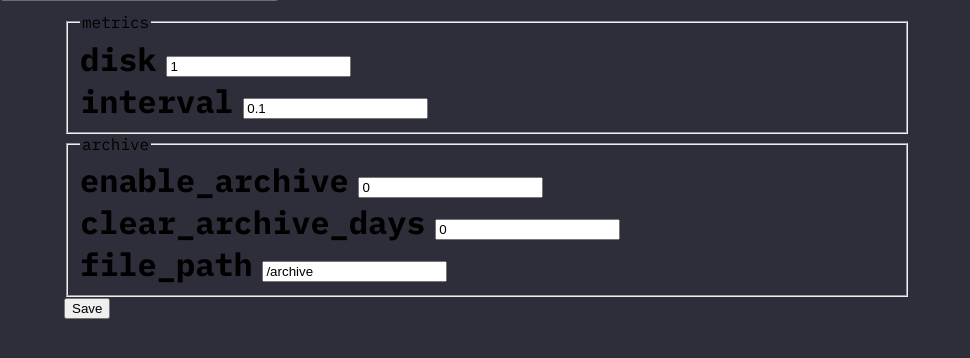
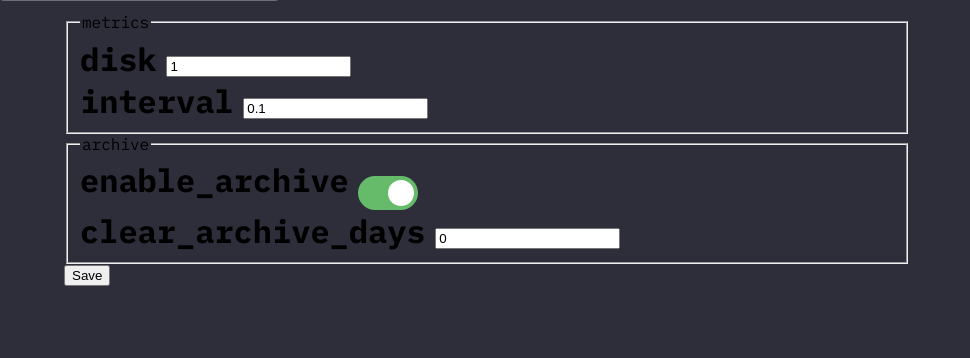
Before and after one commit to basekkelenkamp/AVInsight, a Flask app: page /config in a window 1280 px wide. Shown: the part 60-418 px from the top of the page, without its empty margins (0-970 px from the left). Run offline with Flask 2, Linux system fonts and the light colour scheme; some libraries are stand-ins or nearby versions.

Commit message:
fix config page

```diff
--- a/config/config.json
+++ b/config/config.json
@@ -1,4 +1,4 @@
-{
+ {
     "metrics": [
         {
             "disk": 1
@@ -9,13 +9,10 @@
     ],
     "archive": [
         {
-            "enable_archive": 0
+            "enable_archive": "true"
         },
         {
             "clear_archive_days": 0
-        },
-        {
-            "file_path": "/archive"
         }
     ]
 }
--- a/static/css/config.css
+++ b/static/css/config.css
@@ -10,41 +10,53 @@
   font-size: 2rem;
 }
 
-  .switch-wrap {
-    cursor: pointer;
-    background: #15273b;
-    padding: 7px;
-    width: 120px;
-    height: 67px;
-    border-radius: 33.5px;
+.switch {
+position: relative;
+display: inline-block;
+width: 60px;
+height: 34px;
 }
 
-  .switch-wrap input {
-    position: absolute;
+.switch input {
 opacity: 0;
 width: 0;
 height: 0;
 }
 
-  .switch {
-    height: 100%;
-    display: grid;
-    grid-template-columns: 0fr 1fr 1fr;
-    transition: .2s;
+.slider {
+position: absolute;
+cursor: pointer;
+top: 0;
+left: 0;
+right: 0;
+bottom: 0;
+background-color: #ccc;
+transition: .4s;
+border-radius: 34px;
 }
 
-  .switch::after {
-    content: '';
+.slider:before {
+position: absolute;
+content: "";
+height: 26px;
+width: 26px;
+left: 4px;
+bottom: 4px;
+background-color: white;
+transition: .4s;
 border-radius: 50%;
-    background: #ccc;
-    grid-column: 2;
-    transition: background .2s;
 }
 
-  input:checked ~ .switch {
-    grid-template-columns: 1fr 1fr 0fr;
+input:checked + .slider {
+background-color: #66bb6a;
 }
 
-  input:checked ~ .switch::after {
-    background-color: #52cf71;
+input:checked + .slider:before {
+transform: translateX(26px);
 }
+
+.slider:after {
+content: '';
+display: block;
+border-radius: 50%;
+}
--- a/templates/config.html
+++ b/templates/config.html
@@ -11,15 +11,13 @@
           {% for key, value in config_item.items() %}
           <div class="form-group">
             <label for="{{ section }}-{{ key }}" class="label-text">{{ key }}</label>
-            {% if value is string %}
-              <input type="text" name="{{ section }}-{{ key }}" id="{{ section }}-{{ key }}" value="{{ value }}">
-            {% elif value is number %}
+            {% if value is number %}
               <input type="number" name="{{ section }}-{{ key }}" id="{{ section }}-{{ key }}" value="{{ value }}">
-            {% elif value is boolean %}
-              <label class="switch-wrap">
-                <input type="checkbox" name="{{ section }}-{{ key }}" id="{{ section }}-{{ key }}" {% if value %}checked{% endif %}>
-                <span class="switch"></span>
-              </label>
+            {% elif value == "true" or value == "false" %}
+              <div class="switch">
+                <input type="checkbox" id="{{ section }}-{{ key }}" name="{{ section }}-{{ key }}" {% if value %}checked{% endif %}>
+                <label for="{{ section }}-{{ key }}" class="slider round"></label>
+              </div>
             {% endif %}
           </div>
           {% endfor %}
```
Lines whose indentation alone changed are shown as unchanged.
